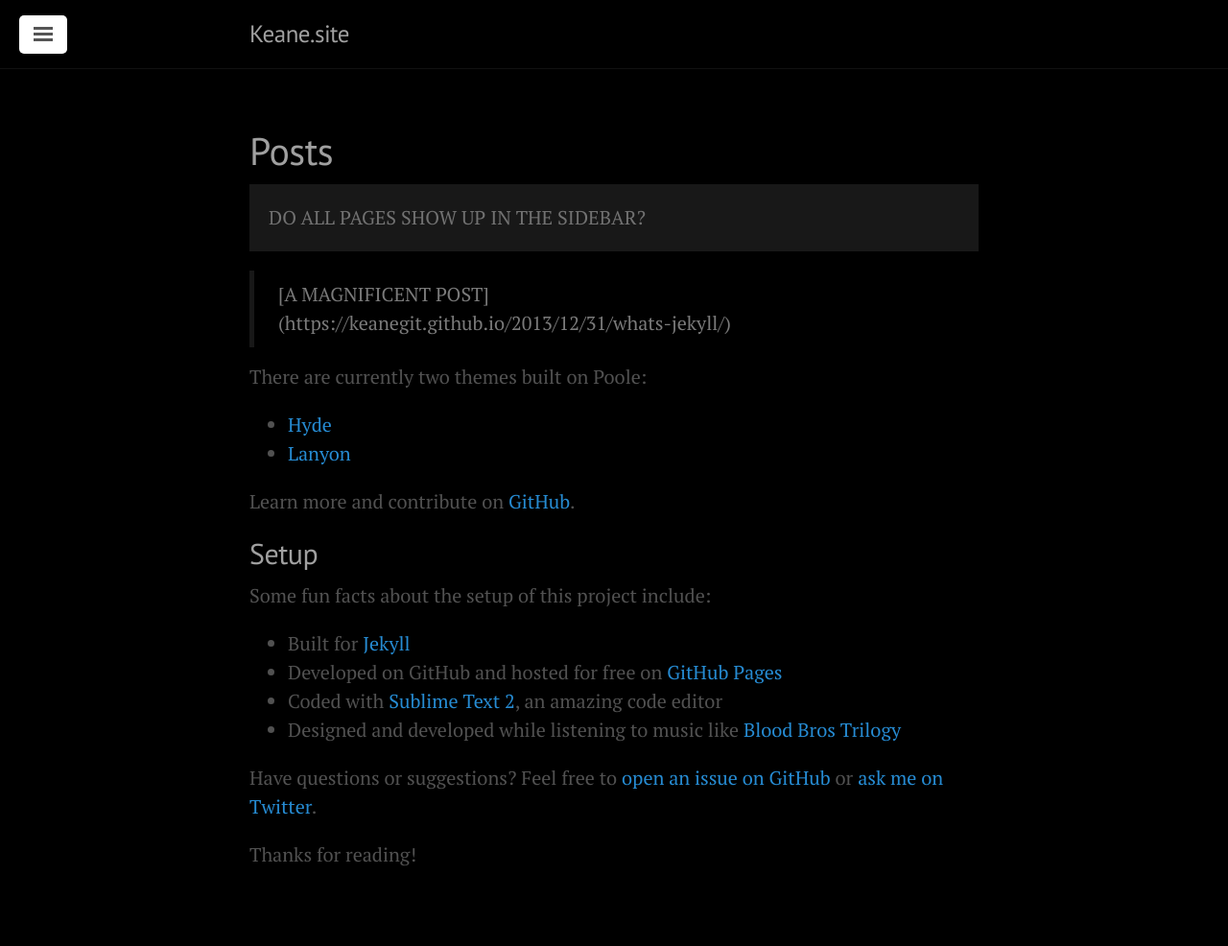
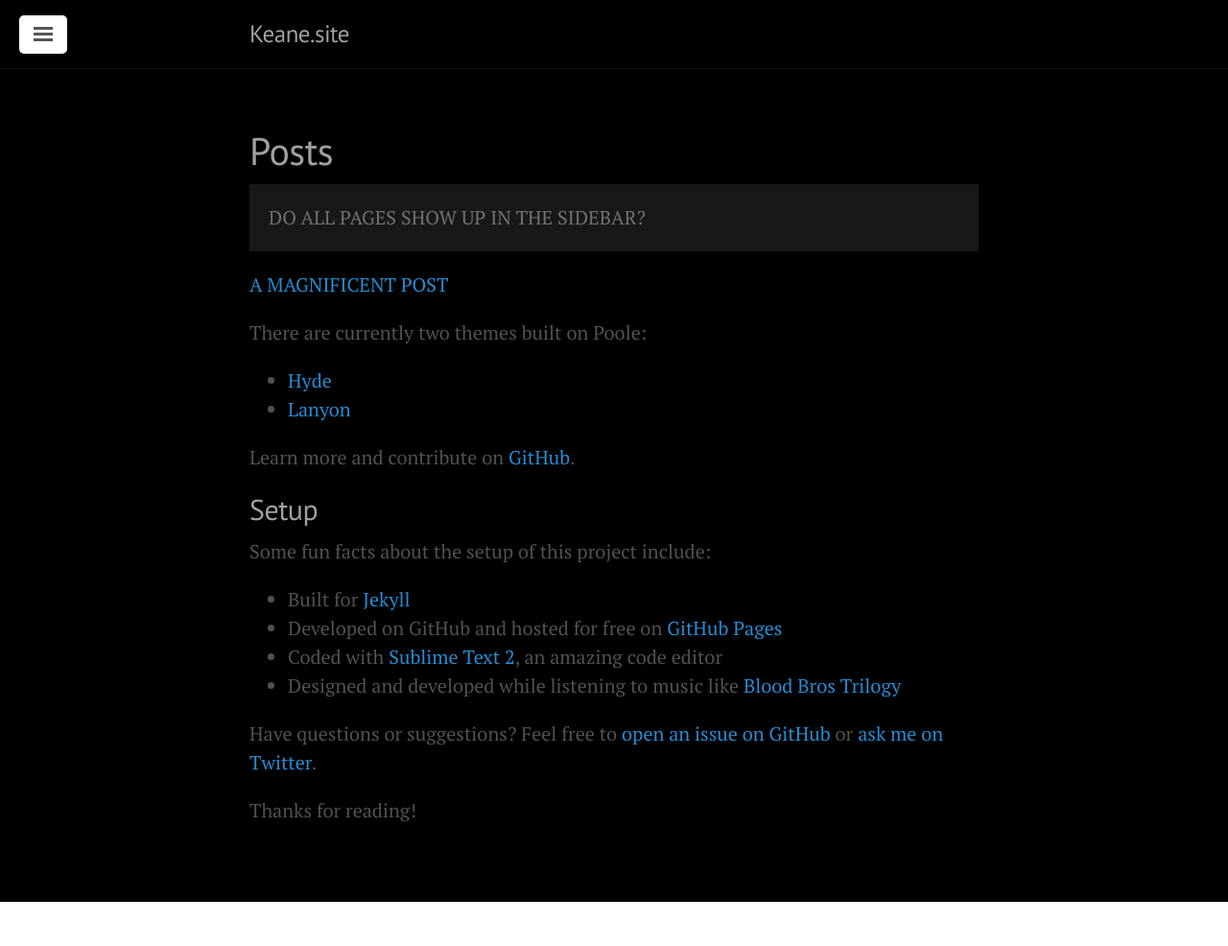
Before and after one commit to iankeane/keanegit.github.io, a Jekyll site: the page built from posts.md, in a window 1280 px wide. Shown: the whole page at 96% size. Built offline with Jekyll 4.4.1, drawn with Linux system fonts in a browser that asks for light colours; after the commit the page ends 940 px from its top, so only the background shows below that.

Commit message:
testing post links again

```diff
--- a/posts.md
+++ b/posts.md
@@ -7,7 +7,7 @@
     DO ALL PAGES SHOW UP IN THE SIDEBAR?
 </p>
 
-> [A MAGNIFICENT POST] (https://keanegit.github.io/2013/12/31/whats-jekyll/)
+[A MAGNIFICENT POST](https://keanegit.github.io/2013/12/31/whats-jekyll/)
 
 There are currently two themes built on Poole:
 
```
